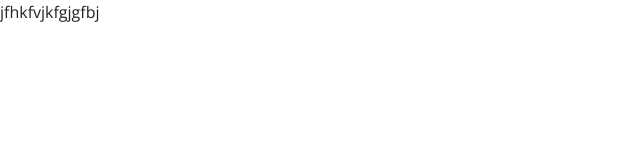
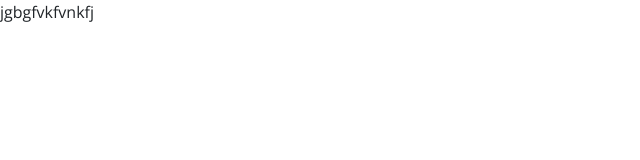
Before and after one commit to Jatin2024/BOSWidget, a plain HTML site: page index.html in a window 1280 px wide. Shown: the full height of the page, 0-640 px from the left. Drawn offline with nearby package versions, Linux system fonts and the light colour scheme; a web font is replaced by a local one.

Commit message:
Update index.html

```diff
--- a/index.html
+++ b/index.html
@@ -1 +1 @@
-<?xml version="1.0" encoding="utf-8"?> <!doctype html><html xmlns="http://www.w3.org/1999/xhtml" xmlns:widget="http://www.netvibes.com/ns/"><head><meta charset="utf-8"/><link rel="icon" href="/favicon.ico"/><meta name="viewport" content="width=device-width,initial-scale=1"/><meta name="theme-color" content="#000000"/><meta name="description" content="Web site created using create-react-app"/><link rel="apple-touch-icon" href="/logo192.png"/><link rel="manifest" href="/manifest.json"/><title></title><script defer="defer" src="./static/js/main.9e135dd1.js"></script><link href="./static/css/main.817b7e35.css" rel="stylesheet"></head><body><noscript>You need to enable JavaScript to run this app.</noscript><div id="root"></div>jfhkfvjkfgjgfbj</body></html>
+<?xml version="1.0" encoding="utf-8"?> <!doctype html><html xmlns="http://www.w3.org/1999/xhtml" xmlns:widget="http://www.netvibes.com/ns/"><head><meta charset="utf-8"/><link rel="icon" href="/favicon.ico"/><meta name="viewport" content="width=device-width,initial-scale=1"/><meta name="theme-color" content="#000000"/><meta name="description" content="Web site created using create-react-app"/><link rel="apple-touch-icon" href="/logo192.png"/><link rel="manifest" href="/manifest.json"/><title></title><script defer="defer" src="./static/js/main.5f05632c.js"></script><link href="./static/css/main.817b7e35.css" rel="stylesheet"></head><body><noscript>You need to enable JavaScript to run this app.</noscript><div id="root"></div>jgbgfvkfvnkfj</body></html>
```
